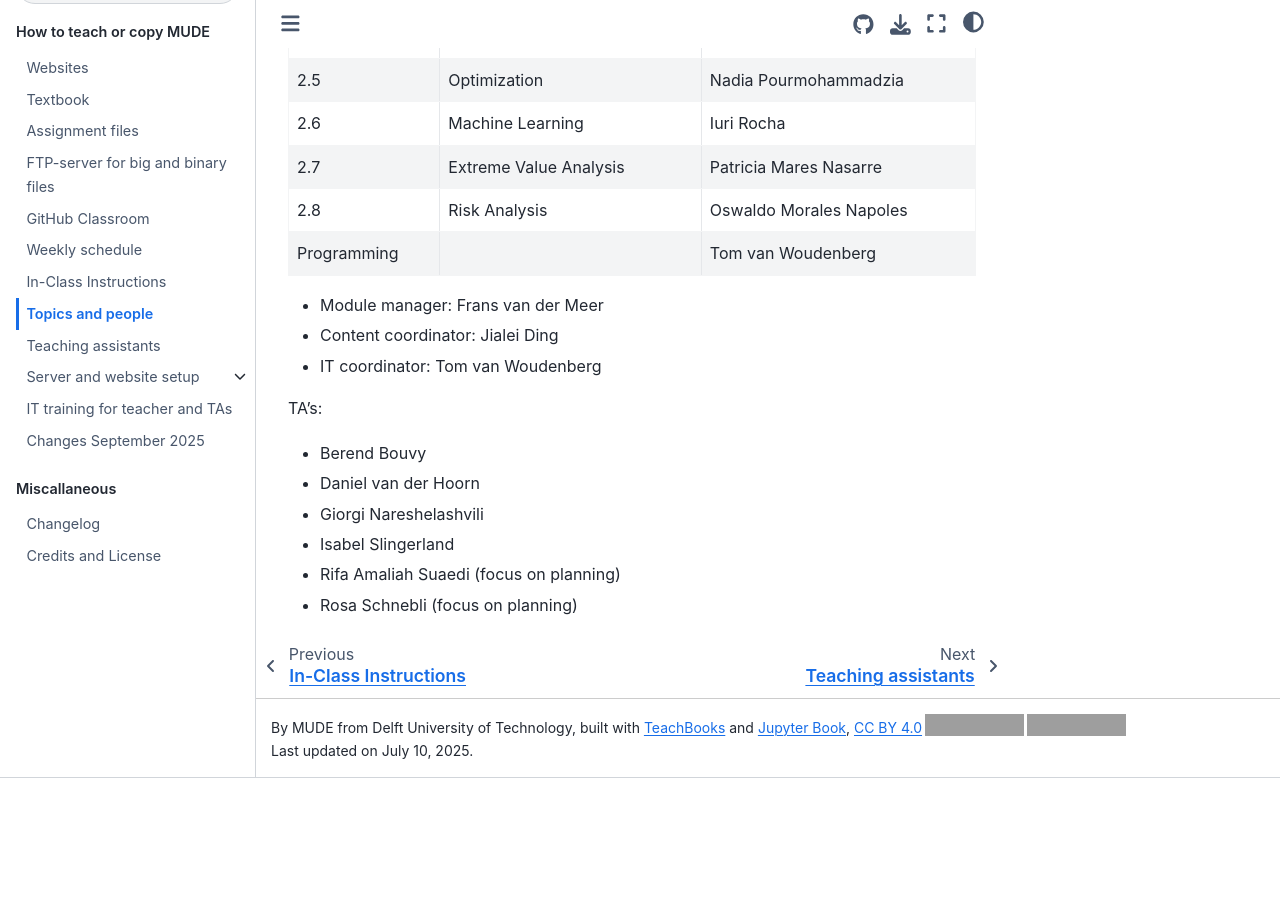
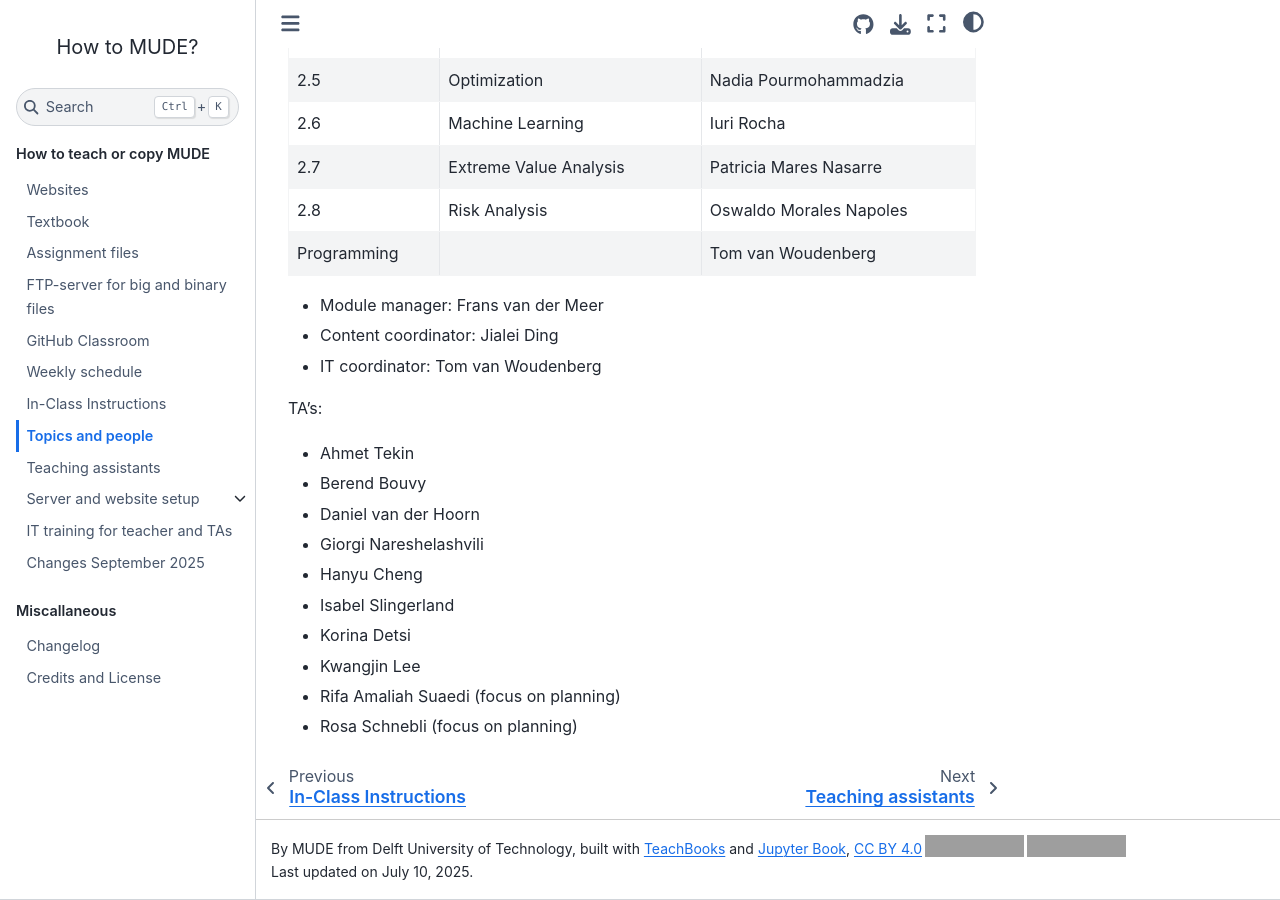
Before and after one commit to TUDelft-MUDE/teacher, a Jupyter Book: the page built from book/topics_people.md, in a window 1280 px wide and 900 px high, scrolled down 642 px. Built offline with Jupyter Book 1.0.4 settings and Sphinx 7.4.7 and the Sphinx Book theme 1.1.4, drawn with Linux system fonts in a browser that asks for light colours; comment, search, counter and statistics services are not loaded; before the commit the page ends 1420 px from its top, so only the background shows below that; grey boxes are pictures that could not be loaded.

Commit message:
Update topics_people.md

```diff
--- a/book/topics_people.md
+++ b/book/topics_people.md
@@ -26,9 +26,13 @@
 
 TA's:
 
+- Ahmet Tekin
 - Berend Bouvy
 - Daniel van der Hoorn
 - Giorgi Nareshelashvili
+- Hanyu Cheng
 - Isabel Slingerland
+- Korina Detsi
+- Kwangjin Lee
 - Rifa Amaliah Suaedi (focus on planning)
 - Rosa Schnebli (focus on planning)
```
